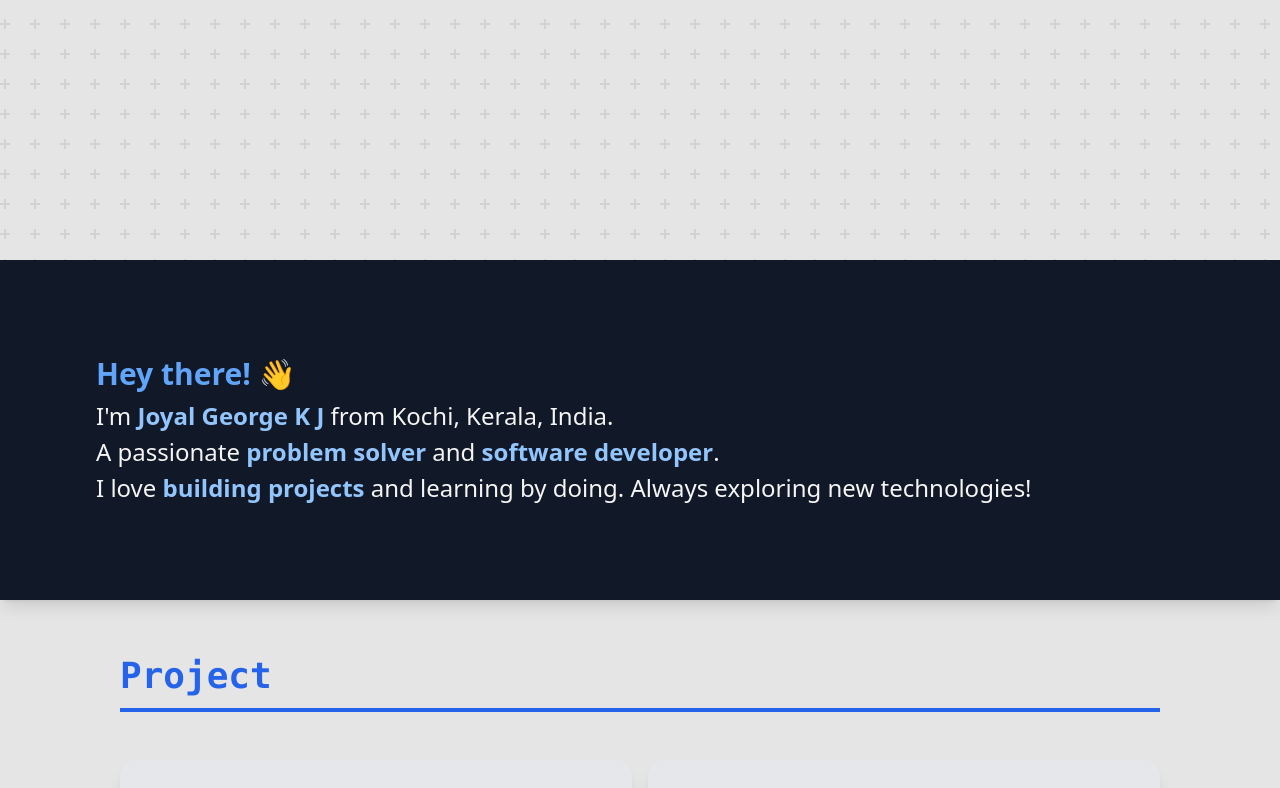
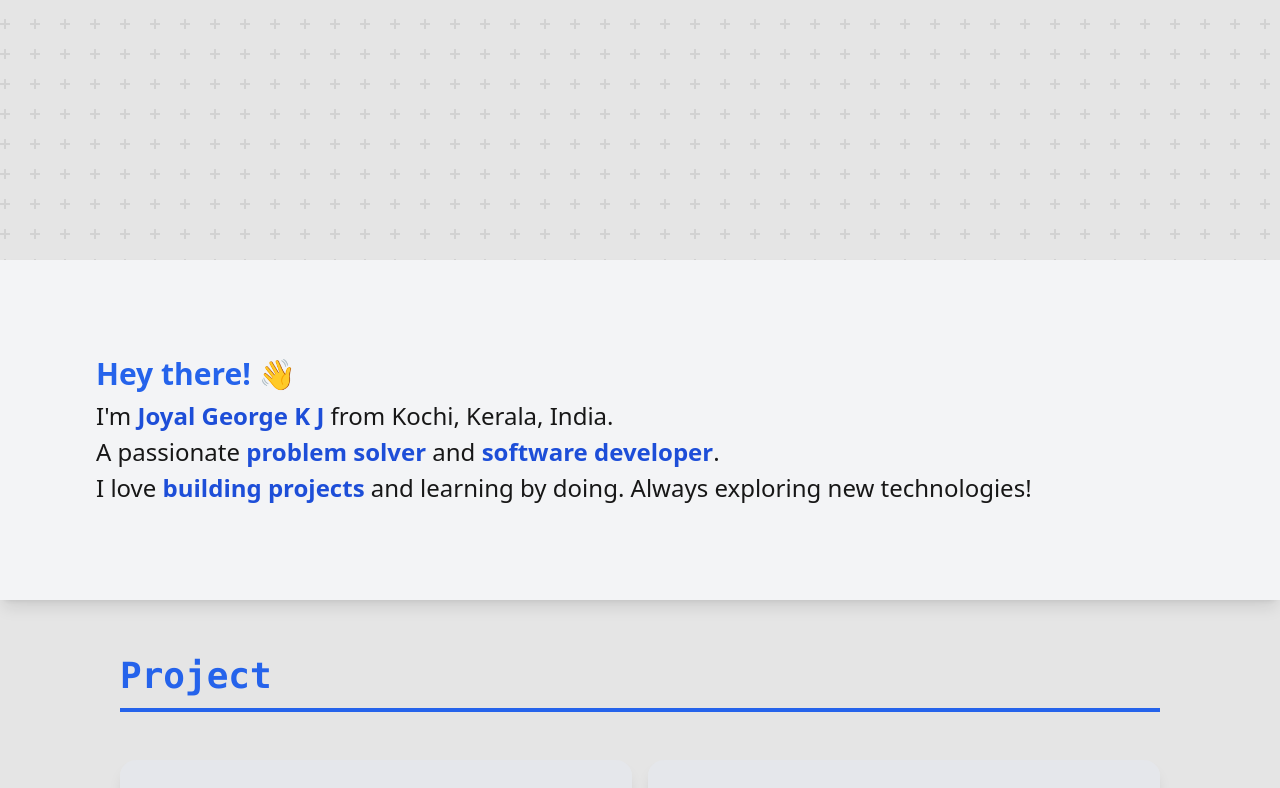
Before and after one commit to Joyal-George-KJ/portfolio, a React (Vite) app: page / in a window 1280 px wide. Shown: the part 521-1309 px from the top of the page. Built offline with nearby package versions, Linux system fonts and the light colour scheme.

Commit message:
Created: Dark mode to Header and Introduction

```diff
--- a/src/components/Header.jsx
+++ b/src/components/Header.jsx
@@ -24,13 +24,7 @@ function Header() {
     return (
         <header className="sticky top-0 z-30">
             <nav
-                className={`flex justify-between items-center py-4 px-8 font-mono
-                ${
-                    isDarkMode
-                        ? "bg-gray-800 text-gray-100"
-                        : "bg-gray-50 text-gray-900"
-                }
-                backdrop-blur-md mobile:text-base tablet:text-xl`}
+                className={`flex justify-between items-center py-4 px-8 font-mono dark:bg-gray-800 dark:text-gray-100 bg-gray-50 text-gray-900 backdrop-blur-md mobile:text-base tablet:text-xl`}
             >
                 {/* Logo / Home Link */}
                 <ul>
--- a/src/components/Introduction.jsx
+++ b/src/components/Introduction.jsx
@@ -1,20 +1,36 @@
 import React from "react";
 
 function Introduction() {
-
     return (
-        <div className="bg-gray-900 text-neutral-100 p-8 md:p-16 lg:p-24 shadow-lg transition-transform transform hover:scale-[1.02]">
-            <h3 className="text-xl md:text-3xl font-bold text-blue-400">Hey there! 👋</h3>
+        <div className="dark:bg-gray-900 bg-gray-100 dark:text-neutral-100 text-neutral-900 mobile:p-8 tablet:p-16 laptop:p-24 shadow-lg transition-transform transform hover:scale-[1.02]">
+            <h3 className="text-xl md:text-3xl font-bold dark:text-blue-400 text-blue-600">
+                Hey there! 👋
+            </h3>
             <p className="text-sm md:text-2xl font-light mt-2">
-                I'm <span className="font-semibold text-blue-300">Joyal George K J</span> from Kochi, Kerala, India.
+                I'm{" "}
+                <span className="font-semibold dark:text-blue-300 text-blue-700">
+                    Joyal George K J
+                </span>{" "}
+                from Kochi, Kerala, India.
             </p>
             <p className="text-sm md:text-2xl font-light mt-1">
-                A passionate <span className="font-semibold text-blue-300">problem solver</span> and
-                <span className="font-semibold text-blue-300"> software developer</span>.
+                A passionate{" "}
+                <span className="font-semibold dark:text-blue-300 text-blue-700">
+                    problem solver
+                </span>{" "}
+                and
+                <span className="font-semibold dark:text-blue-300 text-blue-700">
+                    {" "}
+                    software developer
+                </span>
+                .
             </p>
             <p className="text-sm md:text-2xl font-light mt-1">
-                I love <span className="font-semibold text-blue-300">building projects</span> and learning by doing.
-                Always exploring new technologies!
+                I love{" "}
+                <span className="font-semibold dark:text-blue-300 text-blue-700">
+                    building projects
+                </span>{" "}
+                and learning by doing. Always exploring new technologies!
             </p>
         </div>
     );
```
